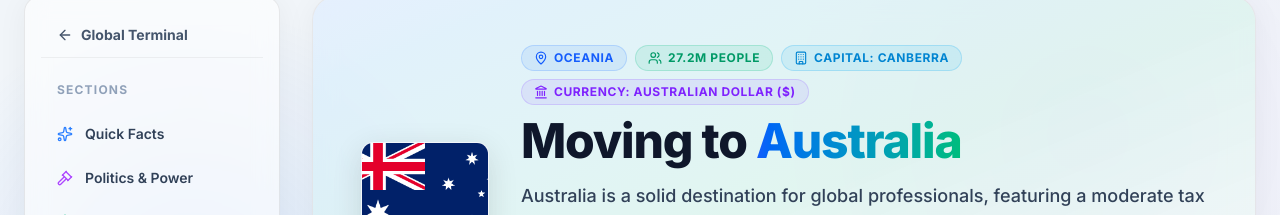
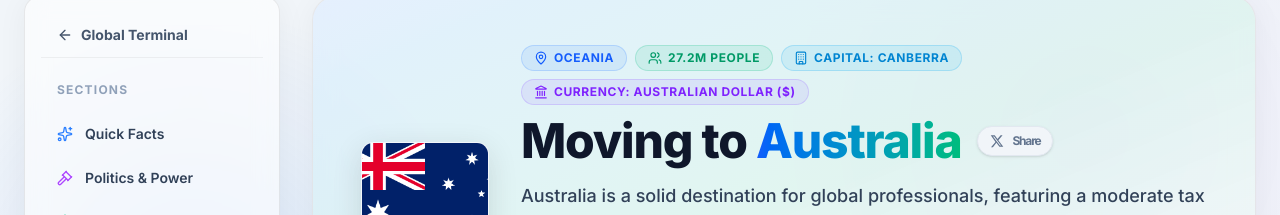
Before and after one commit to mirek-ai/settleradarweb, a Next.js app: page /country/australia in a window 1280 px wide. Shown: the part 106-321 px from the top of the page. Built offline with nearby package versions, Linux system fonts and the light colour scheme.

Commit message:
feat(ui): Dodanie przycisku Share on X do postow i profilow krajow

```diff
--- a/src/app/blog/[slug]/page.tsx
+++ b/src/app/blog/[slug]/page.tsx
@@ -85,7 +85,19 @@
       <h1 className="text-4xl md:text-5xl font-bold mb-4 text-foreground leading-tight">
         {postData.title}
       </h1>
-      <p className="text-primary font-semibold mb-10">{formatDate(postData.date)}</p>
+      <div className="flex items-center gap-4 mb-10">
+        <p className="text-primary font-semibold m-0">{formatDate(postData.date)}</p>
+        <div className="w-1 h-1 rounded-full bg-slate-300 dark:bg-slate-700"></div>
+        <a
+          href={`https://twitter.com/intent/tweet?text=${encodeURIComponent(`Reading: "${postData.title}"\n\n`)}&url=${encodeURIComponent(`https://settleradar.com/blog/${postData.slug}`)}&via=settleradar`}
+          target="_blank"
+          rel="noopener noreferrer"
+          className="flex items-center gap-1.5 text-xs font-bold text-slate-500 hover:text-white transition-colors bg-slate-100 dark:bg-slate-800/50 hover:bg-slate-800 dark:hover:bg-slate-600 px-3 py-1.5 rounded-full"
+        >
+          <svg viewBox="0 0 24 24" aria-hidden="true" className="w-3 h-3 fill-current"><path d="M18.244 2.25h3.308l-7.227 8.26 8.502 11.24H16.17l-5.214-6.817L4.99 22.75H1.68l7.73-8.835L1.254 2.25H8.08l4.713 6.231zm-1.161 17.52h1.833L7.084 4.126H5.117z"></path></svg>
+          Share
+        </a>
+      </div>
 
       <div className="prose prose-lg dark:prose-invert prose-blue max-w-none prose-table:w-full prose-table:text-left prose-th:bg-foreground/5 prose-th:p-4 prose-td:p-4 prose-tr:border-b prose-tr:border-foreground/10">
         <ReactMarkdown
--- a/src/app/country/[slug]/page.tsx
+++ b/src/app/country/[slug]/page.tsx
@@ -303,8 +303,19 @@
                   </span>
                 )}
               </div>
-              <h1 className="text-4xl md:text-5xl font-extrabold tracking-tight text-slate-900 dark:text-white mb-4">
-                Moving to <span className="text-transparent bg-clip-text bg-gradient-to-r from-blue-600 to-emerald-500">{country.name}</span>
+              <h1 className="text-4xl md:text-5xl font-extrabold tracking-tight text-slate-900 dark:text-white mb-4 flex flex-col sm:flex-row sm:items-center gap-4">
+                <span>
+                  Moving to <span className="text-transparent bg-clip-text bg-gradient-to-r from-blue-600 to-emerald-500">{country.name}</span>
+                </span>
+                <a
+                  href={`https://twitter.com/intent/tweet?text=${encodeURIComponent(`Exploring ${country.name} as my next relocation destination! 🌍✈️\n\n`)}&url=${encodeURIComponent(`https://settleradar.com/country/${country.slug}`)}&via=settleradar`}
+                  target="_blank"
+                  rel="noopener noreferrer"
+                  className="inline-flex w-fit items-center gap-2 text-xs font-bold text-slate-500 hover:text-white transition-colors bg-slate-100 dark:bg-slate-800/80 hover:bg-[#1DA1F2] dark:hover:bg-[#1DA1F2] px-3 py-1.5 rounded-full border border-slate-200 dark:border-slate-700 hover:border-[#1DA1F2] shadow-sm mt-1 sm:mt-0"
+                >
+                  <svg viewBox="0 0 24 24" aria-hidden="true" className="w-3.5 h-3.5 fill-current"><path d="M18.244 2.25h3.308l-7.227 8.26 8.502 11.24H16.17l-5.214-6.817L4.99 22.75H1.68l7.73-8.835L1.254 2.25H8.08l4.713 6.231zm-1.161 17.52h1.833L7.084 4.126H5.117z"></path></svg>
+                  Share
+                </a>
               </h1>
               {country.nomad_visa && (
                 <span className="inline-flex items-center gap-2 px-4 py-2 rounded-full text-sm font-bold mb-4 bg-emerald-100 dark:bg-emerald-500/20 text-emerald-800 dark:text-emerald-300 border border-emerald-300 dark:border-emerald-500/30 shadow-sm">
```
